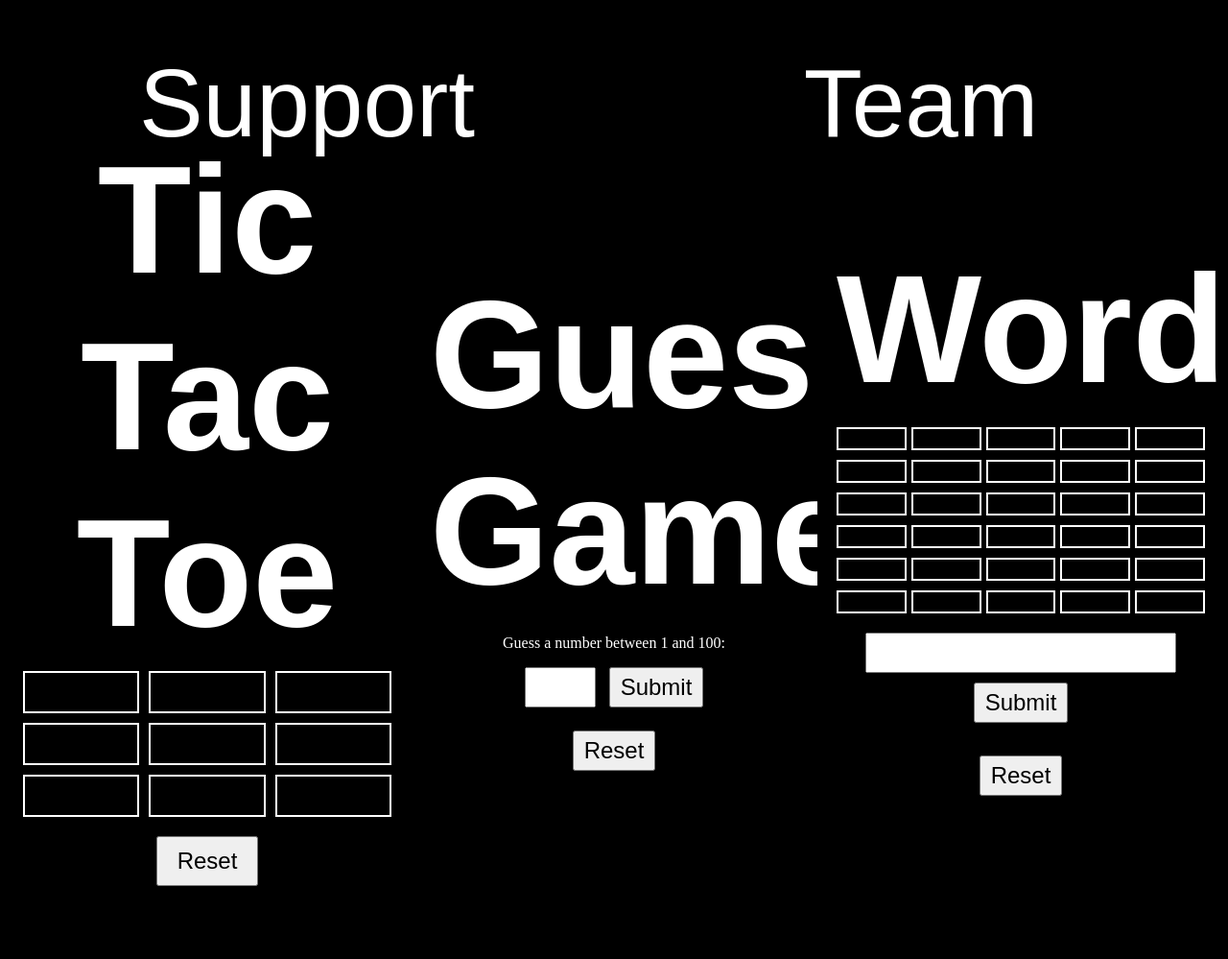
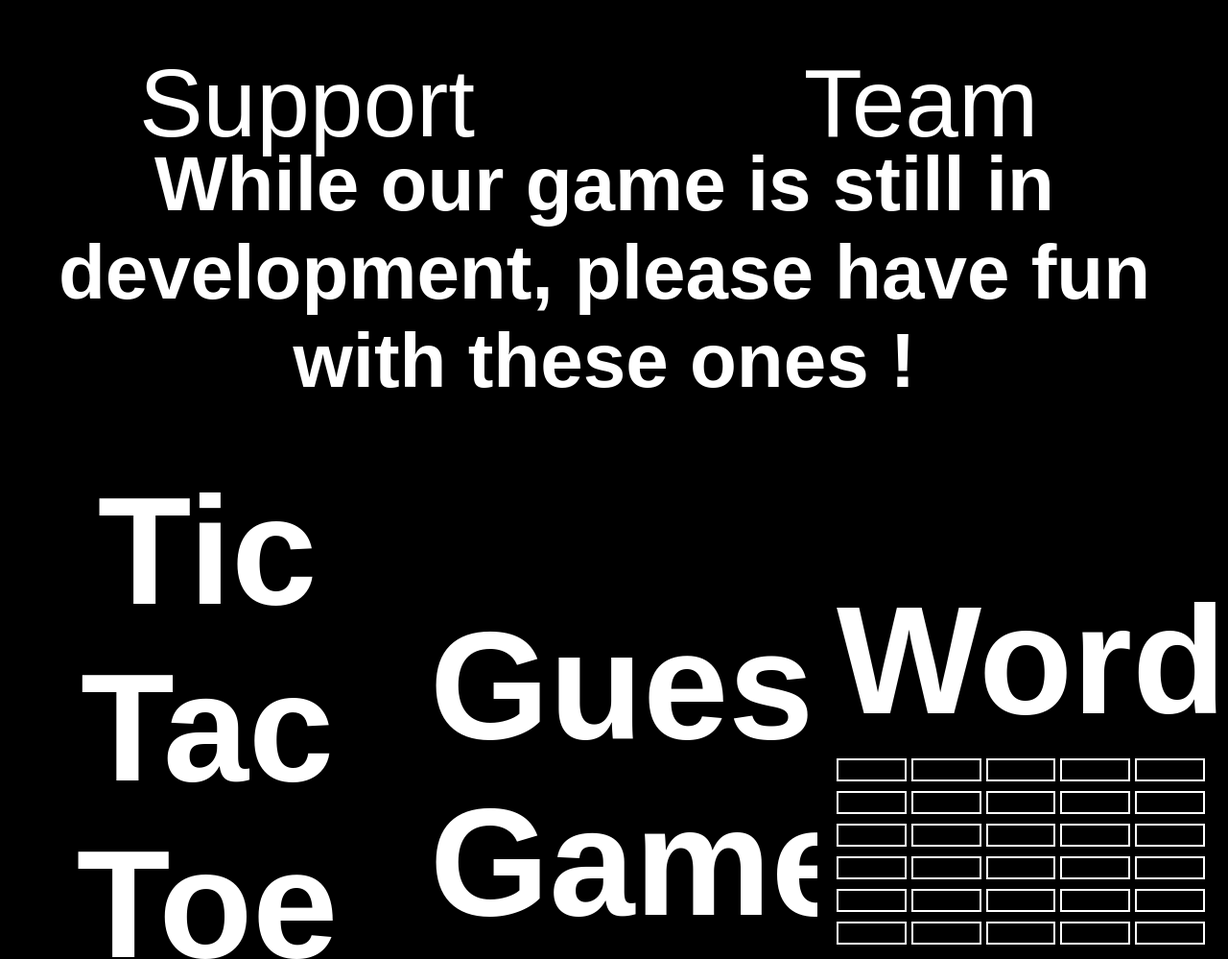
Before and after one commit to AleksandrosP38/FinalProjectWeb, a plain HTML site: page index.html in a window 1280 px wide. Shown: the part 1099-2098 px from the top of the page at 96% size. Before the commit the page ends 2062 px from the top, so only its background shows below. Drawn offline with Linux system fonts and the light colour scheme.

Commit message:
informative box

```diff
--- a/CSS.css
+++ b/CSS.css
@@ -236,3 +236,18 @@ ul {
     margin-top: 10px;
     font-size: 1.5em; /* Increased font size */
 }
+
+.informative-box {
+    background-color: #000000;
+    font-size: 0.5em;
+    color: #fff;
+    padding: 20px;
+    border-radius: 10px;
+    flex: 1; /* Use all available space */
+    margin-right: 20px;
+}
+
+
+.informative-box h2 {
+    margin-bottom: 10px;
+}
--- a/index.html
+++ b/index.html
@@ -94,6 +94,12 @@
     <script src="JavaScript.js"></script>
 
     <div class="container">
+        <div class="informative-box">
+            <br>
+            <h2>While our game is still in development, please have fun with these ones !</h2>
+        </div>
+
+    <div class="container">
         <div class="game-container">
             <h2>Tic Tac Toe</h2>
             <div class="tic-tac-toe">
```
